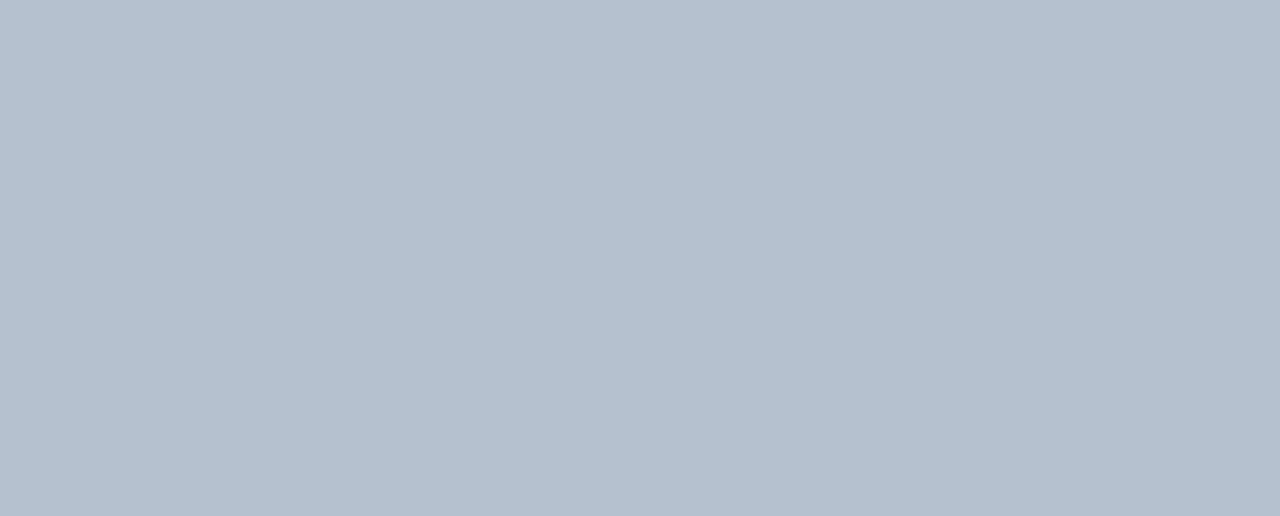
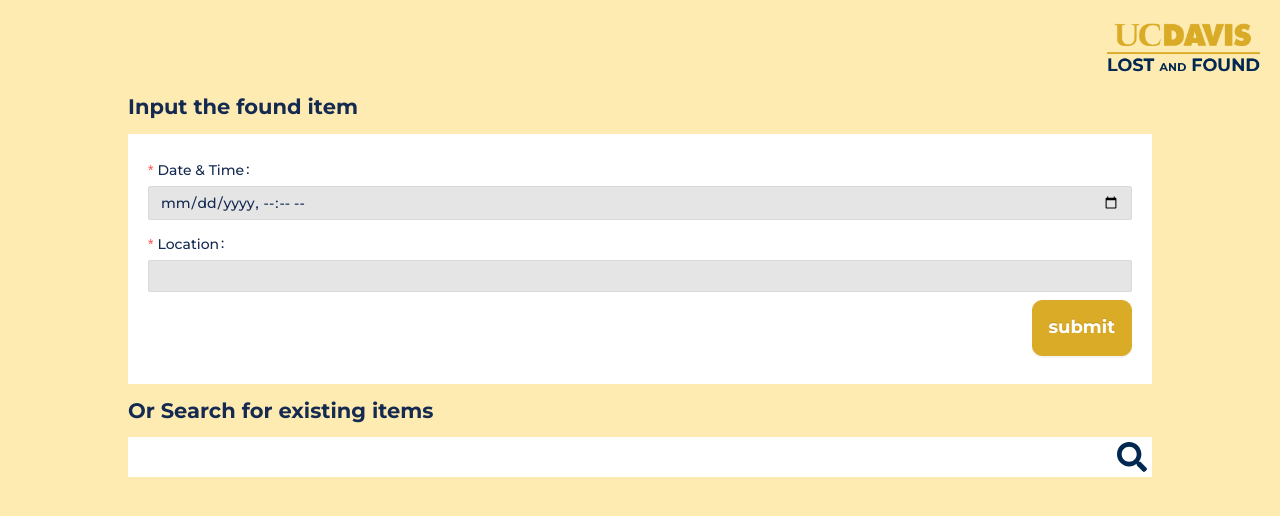
Before and after one commit to zsxing99/ECS162_Lost-Found, a React (Create React App) app: page /finder/post in a window 1280 px wide. Shown: the top 516 px of the page. Built offline with nearby package versions, Linux system fonts and the light colour scheme.

Commit message:
-google map autocomplete finished

```diff
--- a/package.json
+++ b/package.json
@@ -12,7 +12,8 @@
     "react-dom": "^16.13.1",
     "react-router-dom": "^5.2.0",
     "react-scripts": "3.4.1",
-    "antd": "^4.3.0"
+    "antd": "^4.3.0",
+    "google-map-react": "^1.1.7"
   },
   "scripts": {
     "start": "react-scripts start",
--- a/src/components/App.js
+++ b/src/components/App.js
@@ -47,9 +47,9 @@ class App extends React.Component {
                         </div>
                     </div>
                 </Route>
-                <Route path="/home">
-                    <Main />
-                </Route>
+                <Route exact path="/finder/post" component={Main}/>
+                <Route exact path="/seeker/post" component={Main}/>
+                <Route exact path="/home" component={Main} />
             </Switch>
         </Router>
       )
--- a/src/components/FinderForum.js
+++ b/src/components/FinderForum.js
@@ -28,7 +28,7 @@ export default function FinderForum() {
             <div className="form">
                 <RequestForum config={config}/>
             </div>
-            <SearchEntry type="F"/>
+            <SearchEntry type={config.type}/>
         </div>
     )
 }
--- /dev/null
+++ b/src/components/GoogleMap.js
@@ -0,0 +1 @@
+import React, { Component } from 'react';
--- a/src/components/Main.js
+++ b/src/components/Main.js
@@ -19,8 +19,8 @@ function Main() {
         <Router>
             <Header />
             <Switch>
-                <Route exact path="/finder" component={FinderForum}/>
-                <Route exact path="/seeker" component={SeekerForum}/>
+                <Route exact path="/finder/post" component={FinderForum}/>
+                <Route exact path="/seeker/post" component={SeekerForum}/>
                 <Route exact path="/home" component={Prompt} />
             </Switch>
         </Router>
@@ -48,11 +48,11 @@ function Prompt() {
     const history = useHistory();
 
     const onClickFinder = () => {
-        history.push("/finder")
+        history.push("/finder/post")
     }
 
     const onClickSeeker = () => {
-        history.push("/seeker")
+        history.push("/seeker/post")
     }
 
     document.body.style.backgroundColor = "#b3c1d1";
--- a/src/components/RequestForum.js
+++ b/src/components/RequestForum.js
@@ -1,7 +1,7 @@
 import React from "react";
 import "../styles/RequestForum.css";
 
-import { Button, Form, Input, Select, Upload, message } from "antd";
+import { Button, Form, Input, Select, Upload, message, AutoComplete } from "antd";
 
 class RequestForum extends React.Component {
     constructor(props) {
@@ -16,7 +16,9 @@ class RequestForum extends React.Component {
         time: "",
         location: "",
 
-        pageOne: true
+        pageOne: false,
+
+        dataSource: []
     }
 
     onClickNext = values => {
@@ -28,6 +30,7 @@ class RequestForum extends React.Component {
     }
 
     onClickSubmit = values => {
+        values.time = Date.parse(values.time);
         console.log(values)
         console.log(this.state);
 
@@ -35,6 +38,15 @@ class RequestForum extends React.Component {
     }
 
     render() {
+        const { dataSource } = this.state;
+        const Option2 = AutoComplete.Option;
+        console.log(dataSource)
+        const options = dataSource.map((place) => (
+            <Option2 key={place.id} value={place.name} className="autocomplete">
+                <span>{place.name}</span>
+            </Option2>
+        ))
+
         const fileUploadMethod = {
             name: 'photo',
             // TODO: link to upload photo
@@ -54,8 +66,35 @@ class RequestForum extends React.Component {
             showUploadList: false
         }
 
-        const {Option} = Select;
+        const { Option } = Select;
         const { TextArea } = Input;
+
+        // Google Map auto Complete
+
+        const onSearch = text => {
+            if (!text) {
+                this.setState({
+                    dataSource: []
+                });
+                return;
+            }
+
+            const proxyUrl = "https://cors-anywhere.herokuapp.com/";
+            const url = "https://maps.googleapis.com/maps/api/place/autocomplete/json?" +
+                "key=AIzaSyADX7Pl6ly45fro2Z5nNhy10YUHqKr1AY8&input=" + encodeURI(text) + "&location=" +
+                "38.537,-121.754&radius=10000";
+
+            fetch(proxyUrl + url)
+                .then(res => res.json())
+                .then((data) => {
+                    this.setState({
+                        dataSource: data.predictions.map(place => ({
+                            name: place.description,
+                            id: place.id,
+                        }))
+                    })
+                })
+        };
 
         return this.state.pageOne ?
             (
@@ -155,7 +194,7 @@ class RequestForum extends React.Component {
                         }]
                         }
                     >
-                        <Input style={{ width: '60%' }} type="datetime-local" />
+                        <Input type="datetime-local" />
                     </Form.Item>
 
                     <Form.Item
@@ -165,7 +204,7 @@ class RequestForum extends React.Component {
                             required: true,
                             validator: (_, value) => {
                                 if (!value) {
-                                    message.error("Please enter date and time");
+                                    message.error("Please enter location");
                                     return Promise.reject("!");
                                 }
                                 return Promise.resolve();
@@ -174,11 +213,16 @@ class RequestForum extends React.Component {
                         }]
                         }
                     >
-                        <Form.Item>
-                            <Button type="primary" shape="round" htmlType="submit" id="submit-btn" style={{...this.props.config.submit_btn}}>
-                                submit
-                            </Button>
-                        </Form.Item>
+                        <AutoComplete
+                            dataSource={options}
+                            onSearch={onSearch}
+                        />
+                    </Form.Item>
+
+                    <Form.Item>
+                        <Button type="primary" shape="round" htmlType="submit" id="submit-btn" style={{...this.props.config.submit_btn}}>
+                            submit
+                        </Button>
                     </Form.Item>
                 </Form>
             )
--- a/src/components/SearchEntry.js
+++ b/src/components/SearchEntry.js
@@ -9,15 +9,11 @@ export default function SearchEntry(props) {
     const history = useHistory();
 
     const onClick = () => {
-
-        // TODO: add router
         if (props.type === 'F') {
-            history.push();
+            history.push("/finder/search");
         } else {
-
+            history.push("/seeker/search");
         }
-
-        console.log("hello")
     }
 
     return (
--- a/src/components/SeekerForum.js
+++ b/src/components/SeekerForum.js
@@ -27,7 +27,7 @@ export default function SeekerForum() {
             <div className="form">
                 <RequestForum config={config}/>
             </div>
-            <SearchEntry type="S"/>
+            <SearchEntry type={config.type}/>
         </div>
     )
 }
--- a/src/styles/RequestForum.css
+++ b/src/styles/RequestForum.css
@@ -33,9 +33,19 @@
     color: #142a50 !important;
 }
 
+.ant-select-selection-search {
+    color: #142a50 !important;
+    font-weight: 500 !important;
+}
+
 .ant-form-item {
     margin-bottom: 8px;
     flex: 0 0 100% !important;
+}
+
+.autocomplete {
+    color: #142a50 !important;
+    font-weight: 500 !important;
 }
 
 #photo-btn {
```
Also changed, not shown: 1 other file (tests, documents, lock files or other folders).
